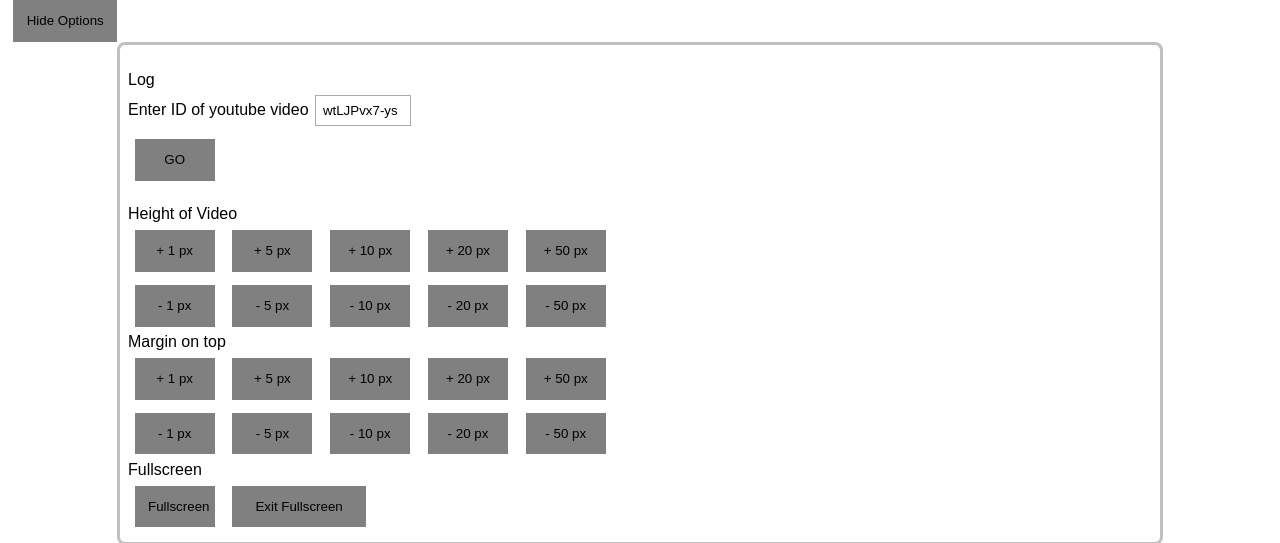
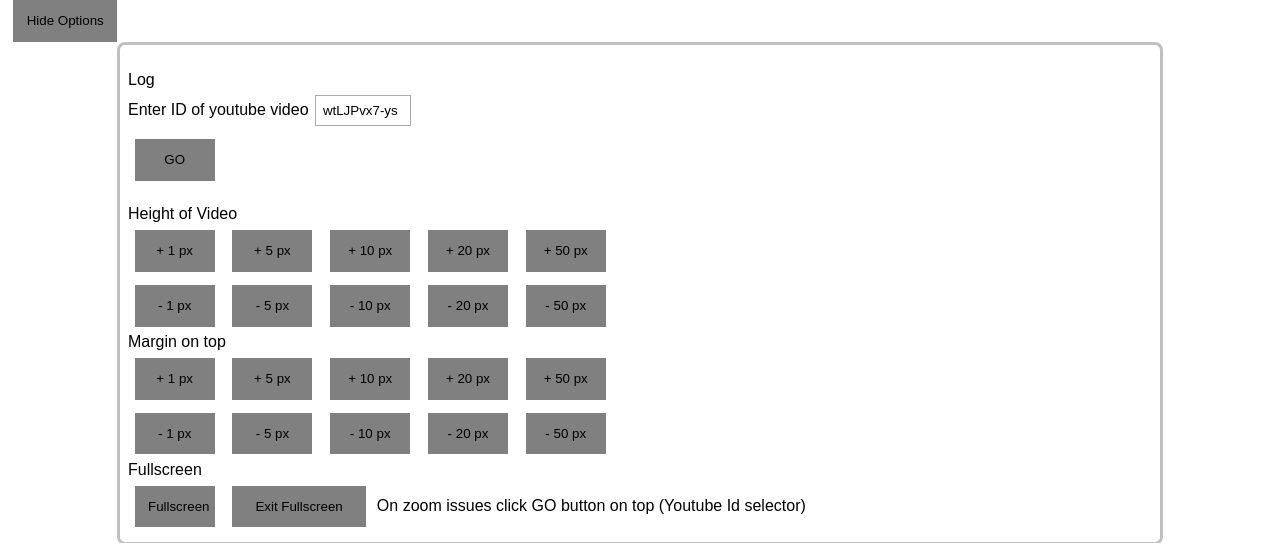
Before and after one commit to DanielBeckstein/DanielBeckstein.github.io, a plain HTML site: page projects/resize/index.html in a window 1280 px wide. Shown: the top 543 px of the page. Drawn offline with Linux system fonts and the light colour scheme.

Commit message:
zoom bug

```diff
--- a/projects/resize/index.html
+++ b/projects/resize/index.html
@@ -63,6 +63,7 @@
 		 Fullscreen
 		 <br>
 		 <button onclick="launchFullscreen(document.documentElement);">Fullscreen</button> <button onclick="exitFullscreen();" style="width:10em;">Exit Fullscreen</button>
+		 On zoom  issues click GO button on top (Youtube Id selector)
 		 <br>
 
 
```
